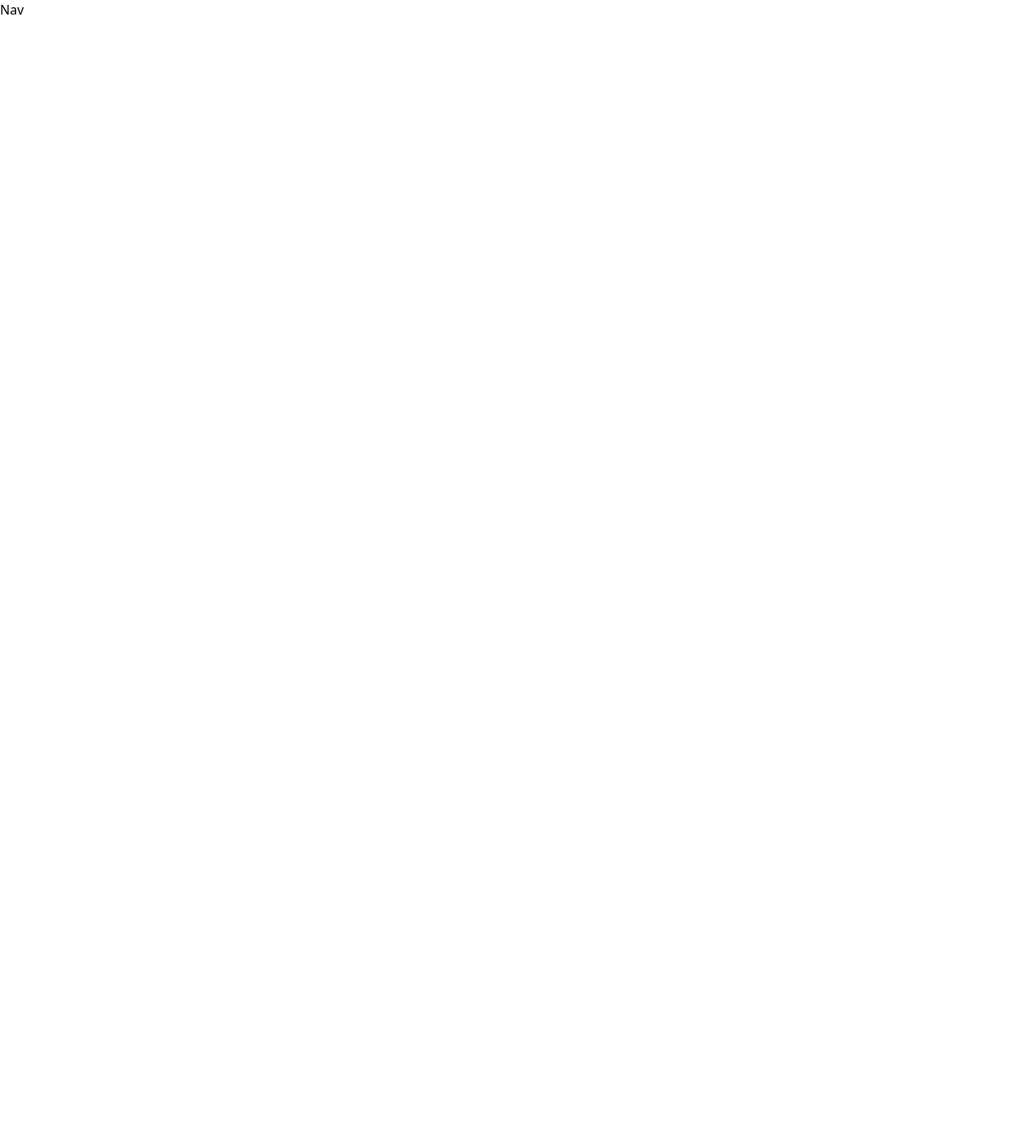
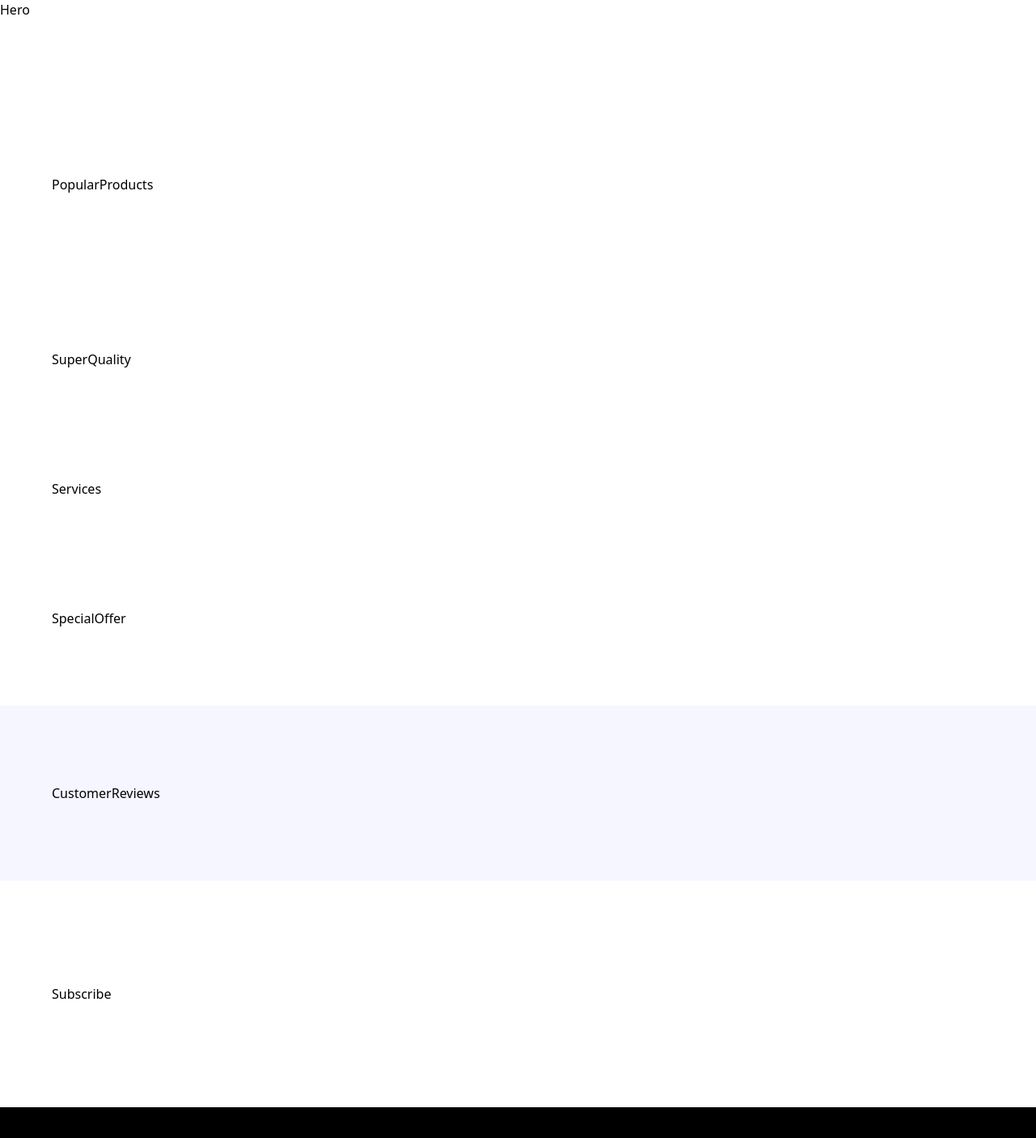
Before and after one commit to FlyntDenzel/ecommerce-Nike, a React (Vite) app: page / in a window 1280 px wide. Shown: the top 1406 px of the page at 81% size. Before the commit the page ends 800 px from the top, so only its background shows below. Built offline with nearby package versions, Linux system fonts and the light colour scheme; a web font is replaced by a local one.

Commit message:
created the various components for the website

```diff
--- a/src/App.jsx
+++ b/src/App.jsx
@@ -1,11 +1,32 @@
-import React from 'react'
+import {  Hero, Services, SuperQuality, Footer, PopularProducts, Subscribe, CustomerReviews, SpecialOffer} from  './sections'
 
 const App = () => {
   return (
     <main className='relative'>
-      Nav
+      {/* Nav */}
       <section className='xl:padding-1 wide:padding-r padding-b'>
-
+        <Hero />
+      </section>
+      <section className='padding'>
+        <PopularProducts />
+      </section>
+      <section className='padding'>
+        <SuperQuality />
+      </section>
+      <section className='padding-x py-10'>
+        <Services />
+      </section>
+      <section className='padding'>
+        <SpecialOffer />
+      </section>
+      <section className='bg-pale-blue padding'>
+        <CustomerReviews />
+      </section>
+      <section className='padding-x sm:py-32 py-16 w-full'>
+        <Subscribe />
+      </section>
+      <section className='bg-black padding-x padding-t pb-8'>
+        <Footer />
       </section>
     </main>
   )
--- /dev/null
+++ b/src/sections/CustomerReviews.jsx
@@ -0,0 +1,7 @@
+const CustomerReviews = () => {
+  return (
+    <div>CustomerReviews</div>
+  )
+}
+
+export default CustomerReviews
--- /dev/null
+++ b/src/sections/Footer.jsx
@@ -0,0 +1,7 @@
+const Footer = () => {
+  return (
+    <div>Footer</div>
+  )
+}
+
+export default Footer
--- /dev/null
+++ b/src/sections/Hero.jsx
@@ -0,0 +1,7 @@
+const Hero = () => {
+  return (
+    <div>Hero</div>
+  )
+}
+
+export default Hero
--- /dev/null
+++ b/src/sections/PopularProducts.jsx
@@ -0,0 +1,7 @@
+const PopularProducts = () => {
+  return (
+    <div>PopularProducts</div>
+  )
+}
+
+export default PopularProducts
--- /dev/null
+++ b/src/sections/Services.jsx
@@ -0,0 +1,7 @@
+const Services = () => {
+  return (
+    <div>Services</div>
+  )
+}
+
+export default Services
--- /dev/null
+++ b/src/sections/SpecialOffer.jsx
@@ -0,0 +1,7 @@
+const SpecialOffer = () => {
+  return (
+    <div>SpecialOffer</div>
+  )
+}
+
+export default SpecialOffer
--- /dev/null
+++ b/src/sections/Subscribe.jsx
@@ -0,0 +1,7 @@
+const Subscribe = () => {
+  return (
+    <div>Subscribe</div>
+  )
+}
+
+export default Subscribe
--- /dev/null
+++ b/src/sections/SuperQuality.jsx
@@ -0,0 +1,7 @@
+const SuperQuality = () => {
+  return (
+    <div>SuperQuality</div>
+  )
+}
+
+export default SuperQuality
--- /dev/null
+++ b/src/sections/index.js
@@ -0,0 +1,19 @@
+import Hero from './Hero'
+import Services from './Services'
+import SuperQuality from './SuperQuality'
+import Footer from './Footer'
+import PopularProducts from './PopularProducts'
+import Subscribe from './Subscribe'
+import CustomerReviews from './CustomerReviews'
+import SpecialOffer from './SpecialOffer'
+
+export {
+    Hero,
+    Services,
+    SuperQuality,
+    Footer,
+    PopularProducts,
+    Subscribe,
+    CustomerReviews,
+    SpecialOffer
+}
```
